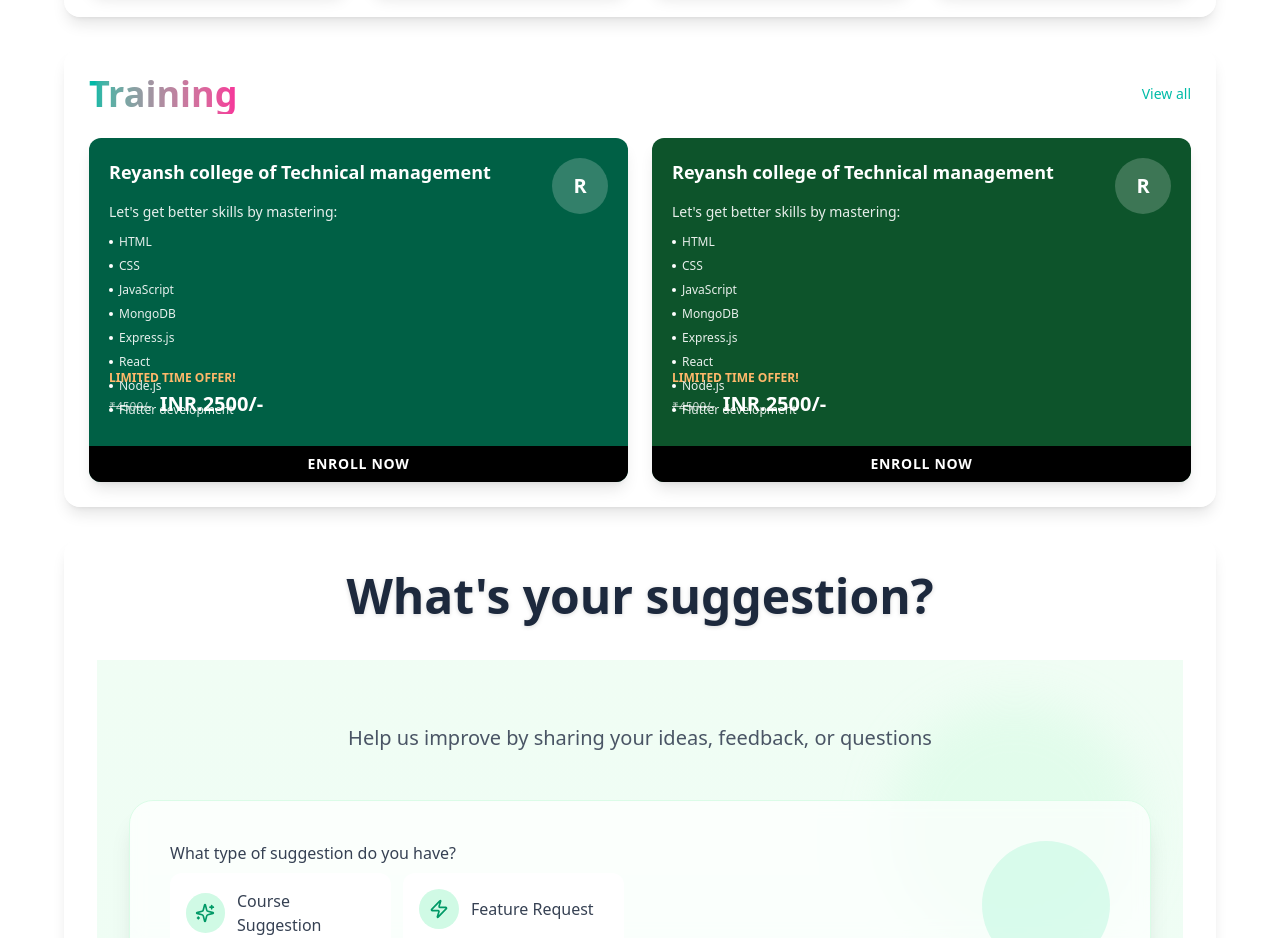
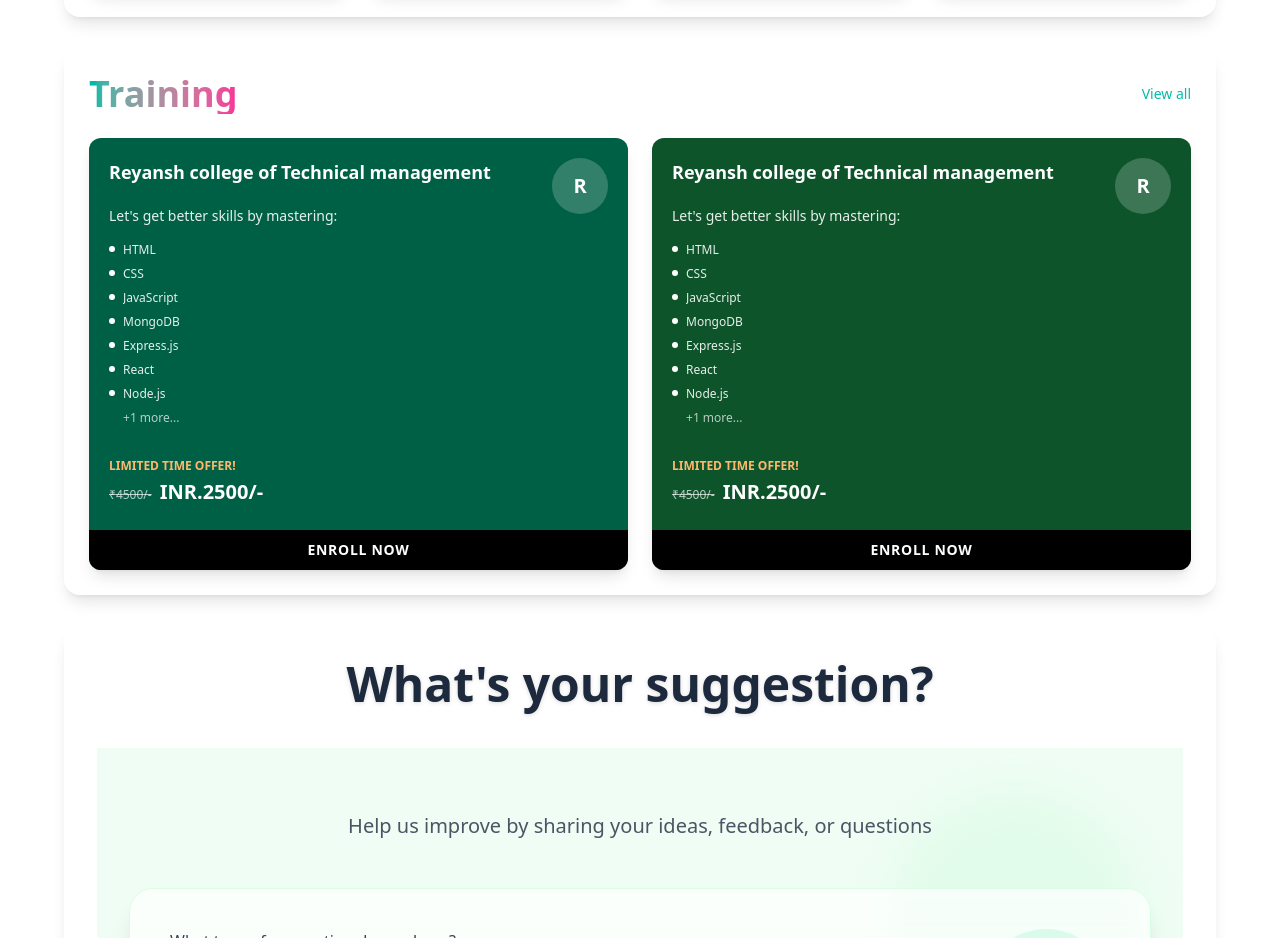
Before and after one commit to mismyst/nextsync, a Next.js app: page / in a window 1280 px wide. Shown: the part 1580-2518 px from the top of the page. Built offline with nearby package versions, Linux system fonts and the light colour scheme.

Commit message:
Update page.tsx

```diff
--- a/app/page.tsx
+++ b/app/page.tsx
@@ -208,8 +208,7 @@ const Page = function Page() {
               </div>
             </div>
           </div>
-
-          {/* Training cards section - vertically elongated with dark green theme */}
+        {/* Training cards section - modern and deployment friendly */}
 <div className="my-4 sm:my-6 md:my-8">
   <div className="mx-3 sm:mx-6 md:mx-12 lg:mx-16 p-4 sm:p-6 rounded-2xl bg-white/30 backdrop-blur-md shadow-lg border border-white/30">
     <div className="flex justify-between items-center mb-6">
@@ -220,32 +219,37 @@ const Page = function Page() {
     <div className="grid md:grid-cols-2 gap-6">
       {trainingsData.map((training, index) => (
         <div key={index} className="relative rounded-xl overflow-hidden shadow-lg">
-                    <div className={`${training.bgColor} p-5 pb-16 min-h-80`}>
-                      {/* Circular element positioned at top right */}
+          <div className={`${training.bgColor} p-5 pb-20 min-h-96`}>
+            {/* Circular element positioned at top right with better spacing */}
             <div className="absolute top-5 right-5">
               <div className="w-14 h-14 rounded-full bg-white/20 flex items-center justify-center">
                 <span className="text-white text-xl font-bold">R</span>
               </div>
             </div>
 
-                      {/* Content with more vertical spacing */}
-                      <div className="pr-20">
-                        <h3 className="text-lg font-bold text-white mb-4">{training.title}</h3>
+            {/* Content with improved spacing and layout */}
+            <div className="pr-20 pb-16">
+              <h3 className="text-lg font-bold text-white mb-5 line-clamp-2">{training.title}</h3>
 
-                        <div className="text-white/90 text-sm space-y-3 mt-4">
-                          <p>Let&apos;s get better skills by mastering:</p>
-                          <ul className="space-y-2 mt-3">
-                            {training.skills.map((skill, skillIndex) => (
-                              <li key={skillIndex} className="flex items-center text-xs">
-                                <span className="w-1 h-1 bg-white rounded-full mr-1.5"></span>
-                                {skill}
+              <div className="text-white/90 text-sm space-y-4 mt-4">
+                <p className="text-white/90">Let&apos;s get better skills by mastering:</p>
+                <ul className="grid grid-cols-1 gap-y-2 mt-3">
+                  {training.skills.slice(0, 7).map((skill, skillIndex) => (
+                    <li key={skillIndex} className="flex items-start text-xs">
+                      <span className="w-1.5 h-1.5 bg-white rounded-full mr-2 mt-1 flex-shrink-0"></span>
+                      <span className="truncate">{skill}</span>
                     </li>
                   ))}
+                  {training.skills.length > 7 && (
+                    <li className="flex items-center text-xs pl-3.5">
+                      <span className="text-white/70">+{training.skills.length - 7} more...</span>
+                    </li>
+                  )}
                 </ul>
               </div>
             </div>
 
-                      {/* Price section */}
+            {/* Price section with better positioning */}
             <div className="absolute bottom-16 left-5">
               <p className="text-xs font-bold text-orange-300 mb-1">LIMITED TIME OFFER!</p>
               <div className="flex items-baseline">
@@ -254,9 +258,9 @@ const Page = function Page() {
               </div>
             </div>
 
-                      {/* Enroll button */}
+            {/* Enroll button with improved styling */}
             <div className="absolute bottom-0 left-0 right-0">
-                        <button className="w-full py-2 bg-black text-white text-sm font-bold uppercase tracking-wider">
+              <button className="w-full py-2.5 bg-black text-white text-sm font-bold uppercase tracking-wider transition-colors hover:bg-black/90">
                 ENROLL NOW
               </button>
             </div>
```
Lines whose indentation alone changed are shown as unchanged.
